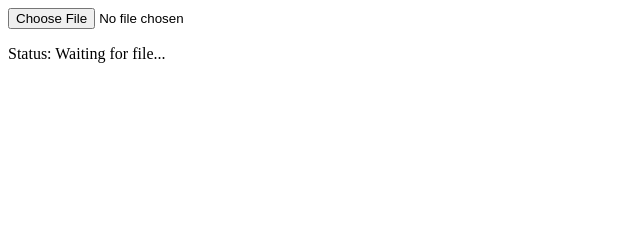
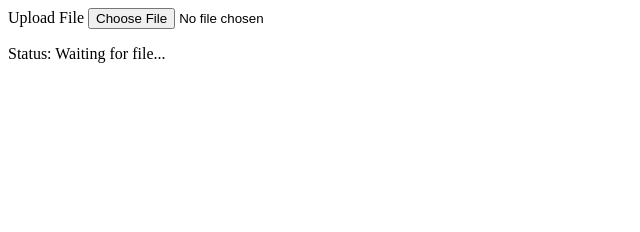
Before and after one commit to scratch-tools/gif2sprite, a plain HTML site: page index.html in a window 1280 px wide. Shown: the whole page, without its empty margins (0-640 px from the left). Drawn offline with nearby package versions, Linux system fonts and the light colour scheme.

Commit message:
Update index.html

```diff
--- a/index.html
+++ b/index.html
@@ -20,7 +20,10 @@
 
   </head>
   <body>
-    <input type="file" id="input" accept="image/gif"/><br/>
+    <div id="file-input">
+      <label for="input">Upload File</label>
+      <input type="file" id="input" accept="image/gif"/><br/>
+    </div>
     <p>Status: <span id="status"></span></p>
     <img id="upload"/>
     <canvas id="canvas"></canvas>
```
